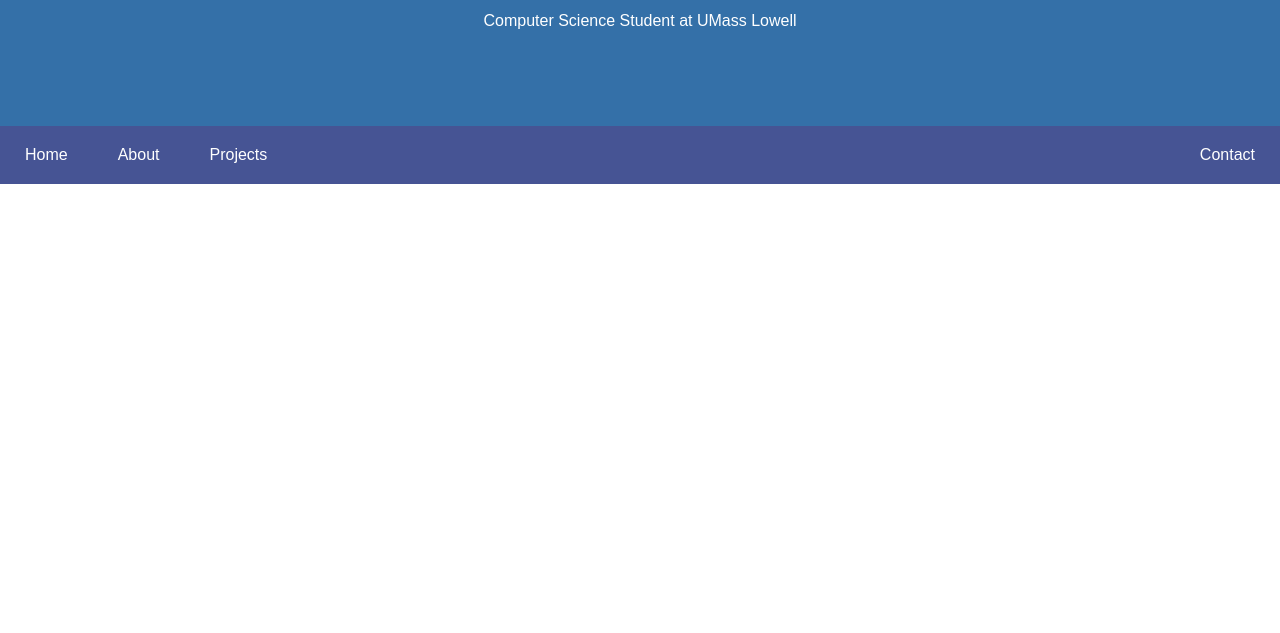
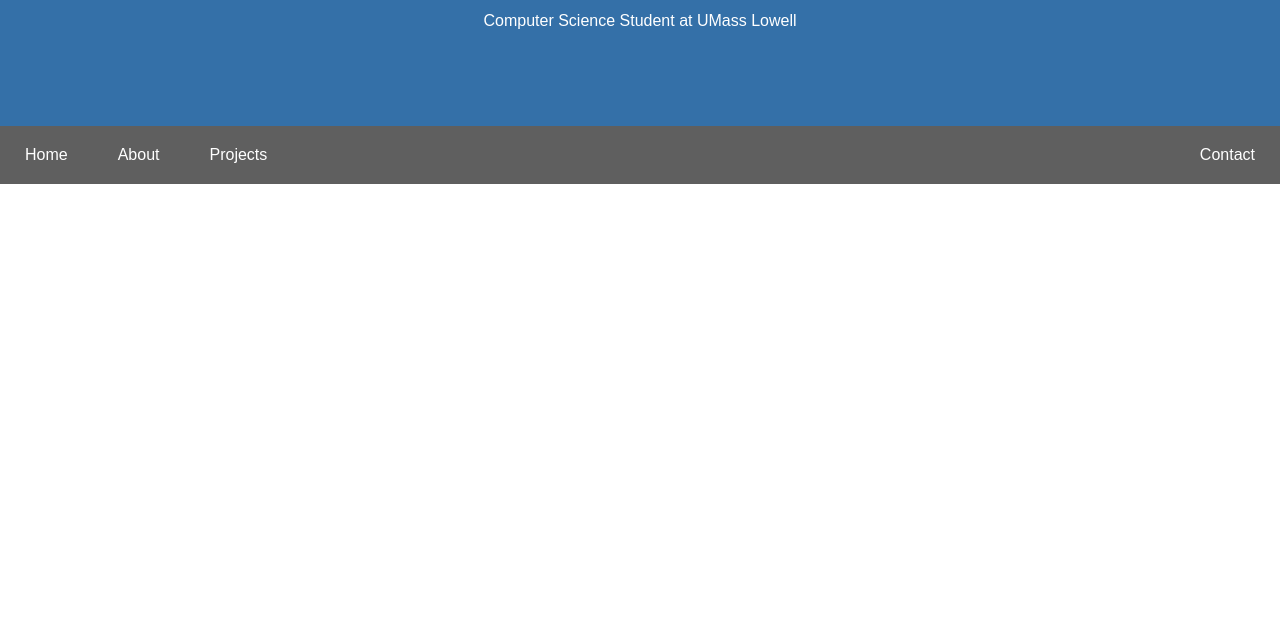
Before and after one commit to PWarwickDev/PWarwickDev.github.io, a plain HTML site: page index.html in a window 1280 px wide. Shown: the part 167-800 px from the top of the page. Drawn offline with Linux system fonts and the light colour scheme.

Commit message:
Update index.html

```diff
--- a/index.html
+++ b/index.html
@@ -27,7 +27,7 @@ body {
 /* Style the top navigation bar */
 .navbar {
   overflow: hidden; /* Hide overflow */
-  background-color: #465494; /* Dark background color */
+  background-color: #5f5f5f; /* Dark background color */
 }
 
 /* Style the navigation bar links */
```
